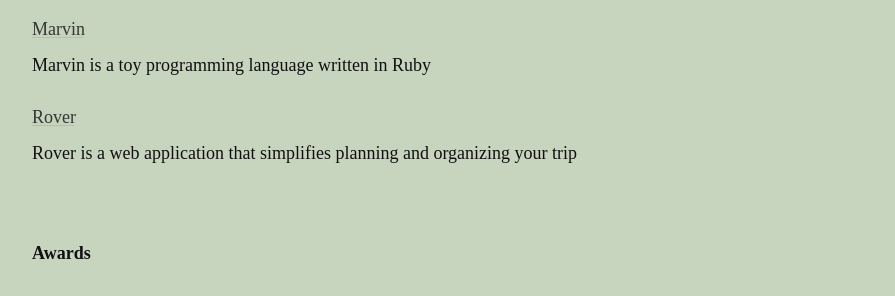
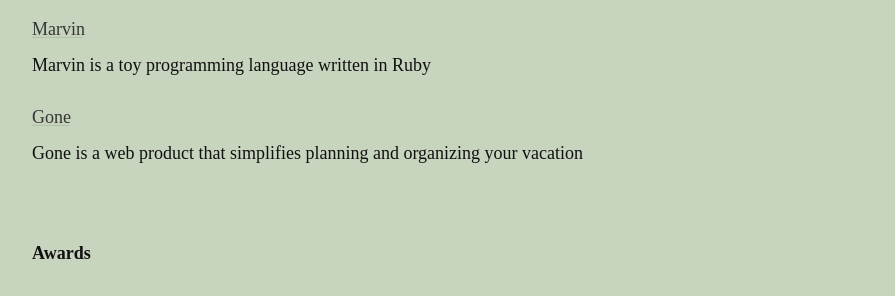
Before and after one commit to ethnt/ethnt.me, a Jekyll site: the page built from information.markdown, in a window 1280 px wide. Shown: the part 1645-1941 px from the top of the page, without its empty margins (96-991 px from the left). Built offline with Jekyll 4.4.1, drawn with Linux system fonts in a browser that asks for light colours.

Commit message:
Updated Rover

```diff
--- a/_projects/rover.markdown
+++ b/_projects/rover.markdown
@@ -1,7 +1,7 @@
 ---
-title: Rover
+title: Gone
 position: 2
-link: http://gorover.co
+link: https://github.com/ethnt/gone
 ---
 
-Rover is a web application that simplifies planning and organizing your trip
+Gone is a web product that simplifies planning and organizing your vacation
```
